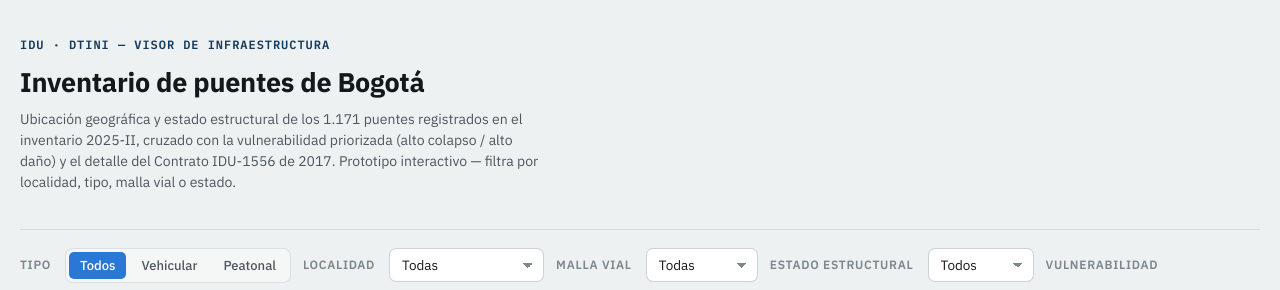
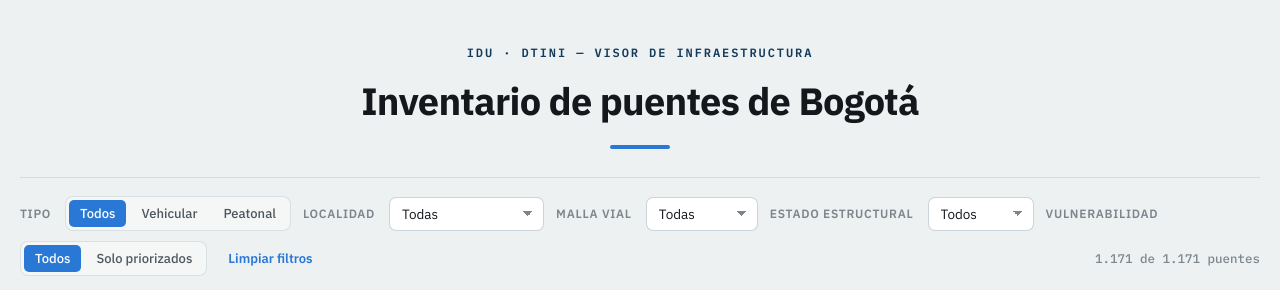
Before and after one commit to ingpaolarodriguezb-bit/Puentes_DTINI_AT, a plain HTML site: page index.html in a window 1280 px wide. Shown: the top 290 px of the page. Drawn offline with nearby package versions, Linux system fonts and the light colour scheme.

Commit message:
Refactor header styles and remove unnecessary notes
Updated styles and structure for the header and source tag in index.html. Removed some notes and adjusted padding and alignment for better layout.

```diff
--- a/index.html
+++ b/index.html
@@ -121,30 +121,37 @@
 
   /* ============================= HEADER ============================= */
   .page-head{
+    position: relative;
     max-width: 1280px;
     margin: 0 auto;
-    padding: 36px 0 22px;
+    padding: 44px 0 28px;
     display: flex;
-    flex-wrap: wrap;
-    gap: 16px 32px;
-    align-items: flex-end;
-    justify-content: space-between;
+    flex-direction: column;
+    align-items: center;
+    text-align: center;
     border-bottom: 1px solid var(--line);
   }
   .page-head .eyebrow{
     font-family: "IBM Plex Mono", monospace;
     font-size: 12px;
-    letter-spacing: 0.08em;
+    letter-spacing: 0.16em;
     text-transform: uppercase;
     color: var(--accent-deep);
-    font-weight: 600;
-    margin: 0 0 8px;
+    font-weight: 700;
+    margin: 0 0 10px;
   }
   .page-head h1{
-    font-size: 27px;
-    font-weight: 700;
-    letter-spacing: -0.01em;
+    font-size: 38px;
+    font-weight: 800;
+    letter-spacing: -0.02em;
     color: var(--ink);
+  }
+  .page-head .title-bar{
+    width: 60px;
+    height: 4px;
+    border-radius: 2px;
+    background: var(--accent);
+    margin: 16px auto 0;
   }
   .page-head .sub{
     margin-top: 6px;
@@ -153,6 +160,9 @@
     max-width: 62ch;
   }
   .source-tag{
+    position: absolute;
+    top: 44px;
+    right: 0;
     font-family: "IBM Plex Mono", monospace;
     font-size: 12px;
     color: var(--ink-muted);
@@ -458,8 +468,8 @@
     .kpi-row, .kpi-row.cols-4, .kpi-row.cols-6{ grid-template-columns: 1fr 1fr; }
     .grid.cols-2, .grid.cols-3{ grid-template-columns: 1fr; }
     .bar-row{ grid-template-columns: 84px 1fr 48px; }
-    .page-head{ flex-direction: column; align-items: flex-start; }
-    .source-tag{ text-align: left; }
+    .page-head{ padding: 32px 0 20px; }
+    .source-tag{ position: static; margin-top: 16px; text-align: center; }
     .map-frame{ height: 420px; }
   }
   @media (max-width: 460px){
@@ -483,7 +493,7 @@
     <div>
       <p class="eyebrow">IDU · DTINI — Visor de infraestructura</p>
       <h1>Inventario de puentes de Bogotá</h1>
-      <p class="sub">Ubicación geográfica y estado estructural de los 1.171 puentes registrados en el inventario 2025-II, cruzado con la vulnerabilidad priorizada (alto colapso / alto daño) y el detalle del Contrato IDU-1556 de 2017. Prototipo interactivo — filtra por localidad, tipo, malla vial o estado.</p>
+      <div class="title-bar" aria-hidden="true"></div>
     </div>
   </header>
 
@@ -524,7 +534,6 @@
       </div>
       <div class="legend" id="legend-mapa"></div>
       <div id="map-puentes" class="map-frame"></div>
-      <p class="note">Imagen satelital (Esri World Imagery) con el límite de las 20 localidades de Bogotá superpuesto. Cada punto es un puente (centroide de su geometría en Shapefile_V2), coloreado por estado estructural — responde a todos los filtros de arriba. Al elegir una localidad en el filtro, el mapa hace zoom automáticamente a esa zona; con "Todas" vuelve a la ciudad completa. Pasa el cursor sobre un puente o una localidad para ver el detalle; requiere conexión a internet para cargar la imagen satelital.</p>
     </div>
   </section>
 
@@ -536,7 +545,6 @@
       </div>
       <div class="legend" id="legend-estado"></div>
       <div class="bars" id="chart-estructural"></div>
-      <p class="note">Capacidad portante y condición física del puente. Regular y Malo priorizan intervención. Los puentes "Sin dato" no cuentan con inspección por dificultad de acceso (inseguridad, o ubicación sobre canal / cuerpo de agua).</p>
     </div>
   </section>
 
@@ -545,7 +553,6 @@
       <h3>Vulnerabilidad y priorización de intervención</h3>
       <span class="count-tag" id="tag-vuln"></span>
     </div>
-    <p class="note" style="margin-top:-6px; margin-bottom:16px; border-top:none; padding-top:0;">28 puentes identificados con vulnerabilidad priorizada: 3 vehiculares en alto riesgo de colapso y 25 (20 vehiculares + 5 peatonales) en alto riesgo de daño. Un puente adicional de la lista ya fue demolido. Estado de intervención y contrato de conservación actualizados con Puentes_Escenario_3.xlsx.</p>
 
     <div class="kpi-row cols-4" id="vuln-kpi-row" style="margin-bottom: 20px;"></div>
 
@@ -578,7 +585,6 @@
         <tbody id="vuln-table-body"></tbody>
       </table>
     </div>
-    <p class="note">Cruce por PK_ID con el inventario 2025-II. El puente 22146082 (Demolido) no aparece en el inventario vigente y no queda incluido en los demás gráficos del tablero.</p>
   </section>
 
   <section class="grid" style="grid-template-columns: 1fr;">
@@ -649,7 +655,6 @@
   </section>
 
   <footer class="page-foot">
-    <span>Prototipo de visualización — construido a partir del archivo cargado, no reemplaza el tablero oficial.</span>
     <span>1.171 puentes · Bogotá D.C.</span>
   </footer>
 </div>
```
